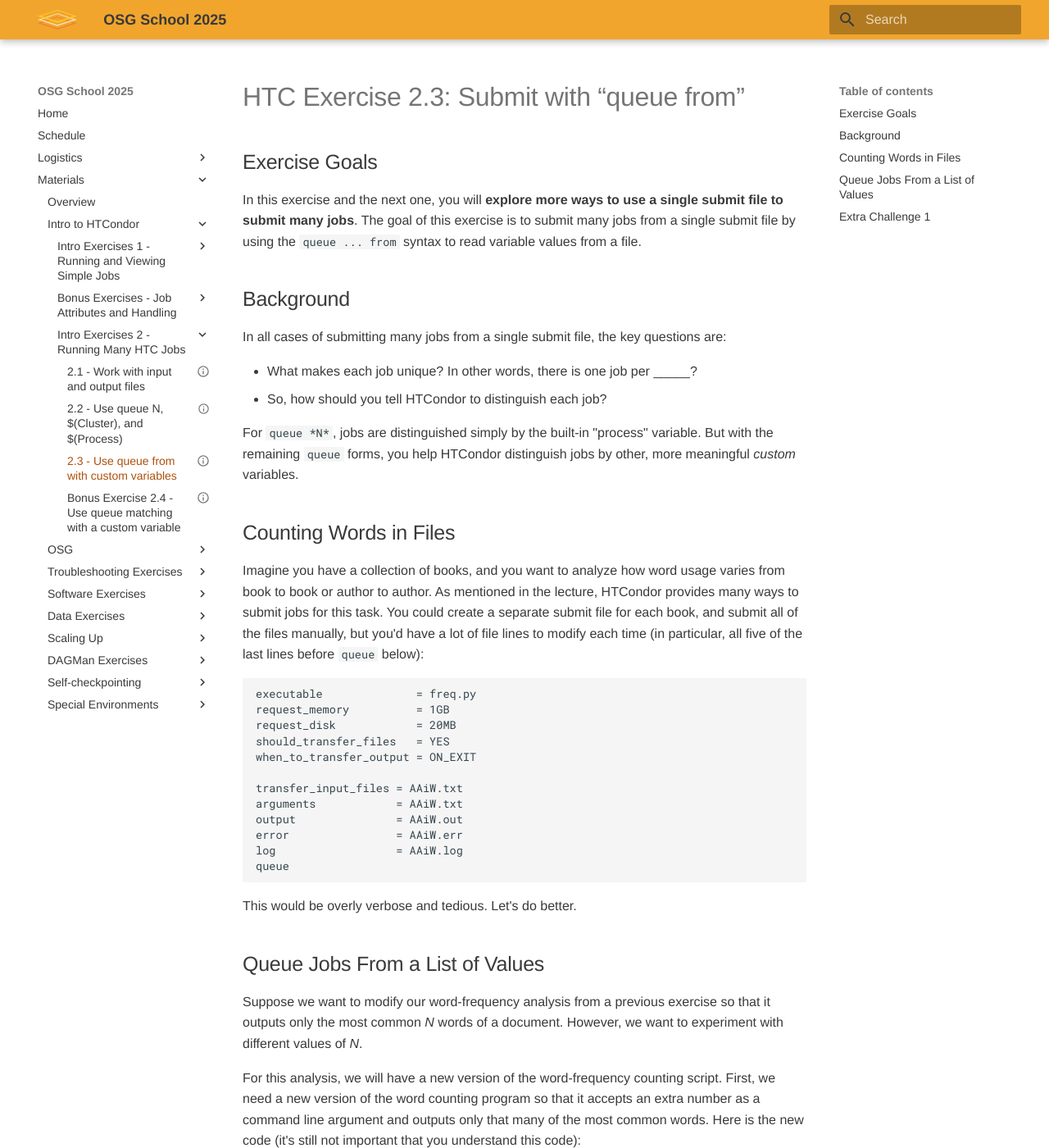
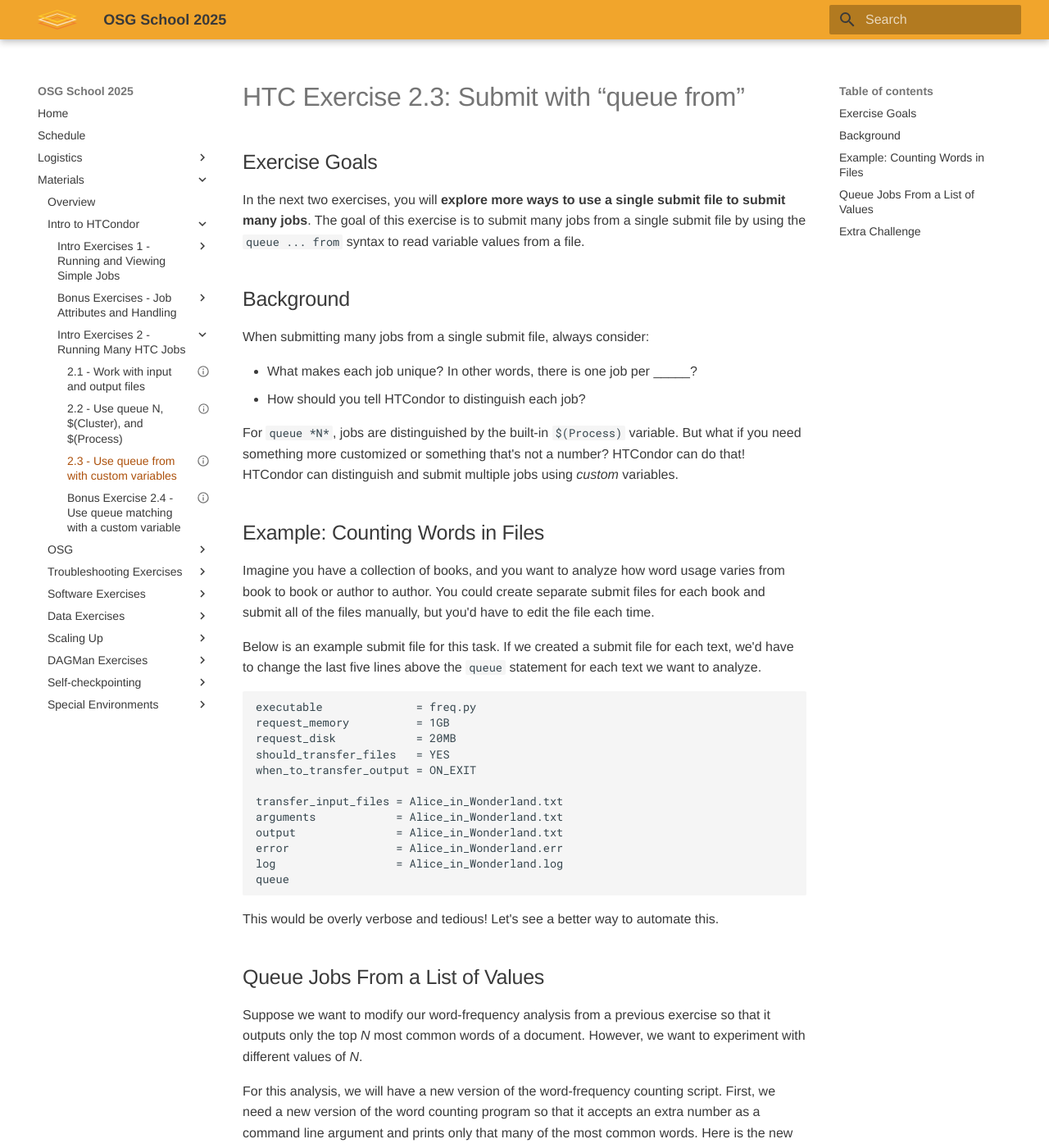
Before and after one commit to osg-htc/school-2025, an MkDocs documentation site: the page built from docs/materials/htcondor/part2-ex3-queue-from.md, in a window 1280 px wide and 1400 px high. Shown: the whole window at 82% size. Built offline with MkDocs 1.6.1 and Material for MkDocs 9.7.7, drawn with Linux system fonts in a browser that asks for light colours; some of the changed text lies outside the part shown.

Commit message:
Finish intro exercise revisions

````diff
--- a/docs/materials/htcondor/part2-ex3-queue-from.md
+++ b/docs/materials/htcondor/part2-ex3-queue-from.md
@@ -10,7 +10,7 @@ HTC Exercise 2.3: Submit with “queue from”
 Exercise Goals
 ---------------
 
-In this exercise and the next one, you will **explore more ways to use a single
+In the next two exercises, you will **explore more ways to use a single
 submit file to submit many jobs**. The goal of this exercise is to submit many
 jobs from a single submit file by using the `queue ... from` syntax to read
 variable values from a file.
@@ -19,17 +19,19 @@ variable values from a file.
 Background
 ----------
 
-In all cases of submitting many jobs from a single submit file, the key questions are:
+When submitting many jobs from a single submit file, always consider:
 
 -   What makes each job unique? In other words, there is one job per \_\_\_\_\_?
--   So, how should you tell HTCondor to distinguish each job?
+-   How should you tell HTCondor to distinguish each job?
 
-For `queue *N*`, jobs are distinguished simply by the built-in "process" variable. But with the remaining `queue` forms, you help HTCondor distinguish jobs by other, more meaningful *custom* variables.
+For `queue *N*`, jobs are distinguished by the built-in `$(Process)` variable. But what if you need something more customized or something that's not a number? HTCondor can do that! HTCondor can distinguish and submit multiple jobs using *custom* variables.
 
-Counting Words in Files
+Example: Counting Words in Files
 -----------------------
 
-Imagine you have a collection of books, and you want to analyze how word usage varies from book to book or author to author. As mentioned in the lecture, HTCondor provides many ways to submit jobs for this task. You could create a separate submit file for each book, and submit all of the files manually, but you'd have a lot of file lines to modify each time (in particular, all five of the last lines before `queue` below):
+Imagine you have a collection of books, and you want to analyze how word usage varies from book to book or author to author. You could create separate submit files for each book and submit all of the files manually, but you'd have to edit the file each time.
+
+Below is an example submit file for this task. If we created a submit file for each text, we'd have to change the last five lines above the `queue` statement for each text we want to analyze.
 
 ``` file
 executable              = freq.py
@@ -38,26 +40,25 @@ request_disk            = 20MB
 should_transfer_files   = YES
 when_to_transfer_output = ON_EXIT
 
-transfer_input_files = AAiW.txt
-arguments            = AAiW.txt
-output               = AAiW.out
-error                = AAiW.err
-log                  = AAiW.log
+transfer_input_files = Alice_in_Wonderland.txt
+arguments            = Alice_in_Wonderland.txt
+output               = Alice_in_Wonderland.txt
+error                = Alice_in_Wonderland.err
+log                  = Alice_in_Wonderland.log
 queue
 ```
 
-This would be overly verbose and tedious. Let's do better.
+This would be overly verbose and tedious! Let's see a better way to automate this.
 
 Queue Jobs From a List of Values
 --------------------------------
 
-Suppose we want to modify our word-frequency analysis from a previous exercise so that it outputs only the most common *N* words of a document. However, we want to experiment with different values of *N*.
+Suppose we want to modify our word-frequency analysis from a previous exercise so that it outputs only the top *N* most common words of a document. However, we want to experiment with different values of *N*.
 
 For this analysis, we will have a new version of the word-frequency counting
-script.  First, we need a new version of the word counting program so that it
-accepts an extra number as a command line argument and outputs only that many
-of the most common words. Here is the new code (it's still not important that
-you understand this code):
+script. First, we need a new version of the word counting program so that it
+accepts an extra number as a command line argument and prints only that many
+of the most common words. Here is the new code (it's not necessary to understand this code):
 
 ``` python
 #!/usr/bin/env python3
@@ -94,8 +95,14 @@ To submit this program with a collection of two variable values for each run, on
 1.  Download and unpack some books from Project Gutenberg:
 
         :::console
-        user@ap1 $ wget http://proxy.chtc.wisc.edu/SQUID/osgschool20/books.zip
-        user@ap1 $ unzip books.zip
+        [username@ap40]$ pelican object get osdf://ospool/uc-shared/public/school/2025/dev/books.tar.gz .
+        [username@ap40]$ tar -xzvf books.tar.gz
+
+1. You'll notice that the books are in a directory called `books/`. For simplicity's sake, let's move the files to the current directory and remove the now-empty `books/` directory.
+
+        :::console
+        [username@ap40]$ mv books/*.txt .
+        [username@ap40]$ rmdir books/
 
 1.  Create a new submit file (or base it off a previous one!) named `wordcount-top.sub`, including memory and disk requests of 20 MB.
 1.  All of the jobs will use the same `executable` and `log` statements.
@@ -105,7 +112,7 @@ To submit this program with a collection of two variable values for each run, on
         output = $(book)_top_$(n).out
         error = $(book)_top_$(n).err
         transfer_input_files = $(book)
-        arguments = "$(book) $(n)"
+        arguments = $(book) $(n)
         queue book, n from books_n.txt
 
     Note especially the changes to the `queue` statement; it now tells HTCondor to read a separate text file of ***pairs*** of values, which will be assigned to `book` and `n` respectively.
@@ -113,22 +120,25 @@ To submit this program with a collection of two variable values for each run, on
 1.  Create the separate text file of job variable values and save it as `books_n.txt`:
 
         :::file
-        AAiW.txt, 10
-        AAiW.txt, 25
-        AAiW.txt, 50
-        PandP.txt, 10
-        PandP.txt, 25
-        PandP.txt, 50
-        TAoSH.txt, 10
-        TAoSH.txt, 25
-        TAoSH.txt, 50
+        Alice_in_Wonderland.txt, 10
+        Alice_in_Wonderland.txt, 25
+        Alice_in_Wonderland.txt, 50
+        Pride_and_Prejudice.txt, 10
+        Pride_and_Prejudice.txt, 25
+        Pride_and_Prejudice.txt, 50
+        Dracula.txt, 10
+        Dracula.txt, 25
+        Dracula.txt, 50
+        Huckleberry_Finn.txt, 10
+        Huckleberry_Finn.txt, 25
+        Huckleberry_Finn.txt, 50
 
     Note that we used 3 different values for *n* for each book.
 
-1.  Submit the file
+1.  Submit the file.
 1.  Do a quick sanity check: How many jobs were submitted? How many log, output, and error files were created?
 
-Extra Challenge 1
+Extra Challenge
 -----------------
 
-You may have noticed that the output of these jobs has a messy naming convention. Because our macros resolve to the filenames, including their extension (e.g., `AAiW.txt`), the output filenames contain with multiple extensions (e.g., `AAiW.txt.err`). Although the extra extension is acceptable, it makes the filenames harder to read and possibly organize. *Change your submit file and variable file for this exercise so that the output filenames do not include the `.txt` extension.*
+You may have noticed that the output of these jobs has a messy naming convention. Because our macros resolve to the filenames, including their extension (e.g., `Alice_in_Wonderland.txt.txt`), the output filenames contain with multiple extensions (e.g., `Alice_in_Wonderland.txt.txt.err`). Although the extra extension is acceptable, it makes the filenames harder to read and possibly organize. *Change your submit file and variable file for this exercise so that the output filenames do not include the `.txt` extension.*
````
Also changed, not shown: docs/materials/htcondor/part2-ex1-files.md (+1 -1 lines), docs/materials/htcondor/part2-ex2-queue-n.md (+3 -3 lines), docs/materials/htcondor/part2-ex4-queue-matching.md (+13 -13 lines), docs/materials/index.md (+2 -3 lines).
